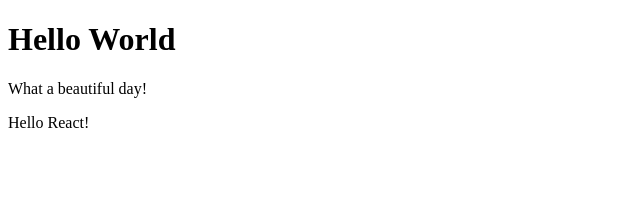
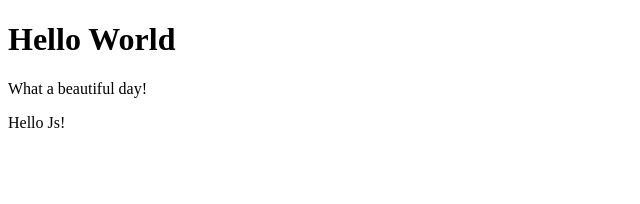
Before and after one commit to dens90/react-exercises, a React (Create React App) app: page / in a window 1280 px wide. Shown: the top 204 px of the page, without its empty margins (0-640 px from the left). Built offline with nearby package versions, Linux system fonts and the light colour scheme.

Commit message:
props-02

```diff
--- a/src/App.js
+++ b/src/App.js
@@ -7,7 +7,7 @@ export class App extends React.Component{
         return(
             <div>
                 <Hello />
-                <Welcome name="React" />
+                <Welcome />
             </div>
         )
     }
--- a/src/Welcome.js
+++ b/src/Welcome.js
@@ -2,6 +2,6 @@ import React from "react";
 
 export class Welcome extends React.Component {
   render() {
-    return <p>Hello {this.props.name}!</p>;
+    return <p>Hello {this.props.name || "Js"}!</p>;
   }
 }
```
